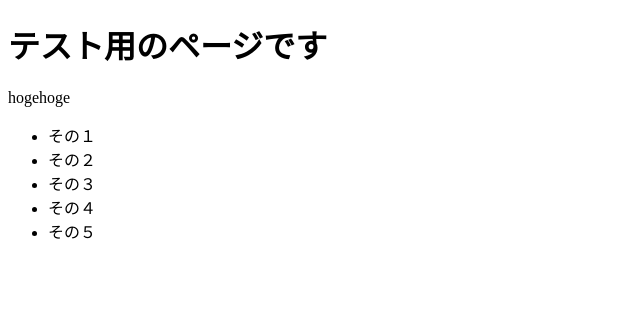
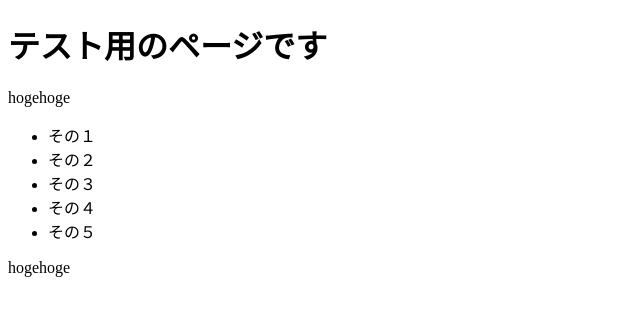
Before and after one commit to klog1006/portfolio, a plain HTML site: page index.html in a window 1280 px wide. Shown: the full height of the page, 0-640 px from the left. Drawn offline with Linux system fonts and the light colour scheme.

Commit message:
いろいろファイル増やす

```diff
--- /dev/null
+++ b/css/style.css
@@ -0,0 +1,5 @@
+body {
+	margin: 0;
+	padding: 0;
+	background-color: #999;
+}
--- a/index.html
+++ b/index.html
@@ -16,5 +16,6 @@
 		<li>その４</li>
 		<li>その５</li>
 	</ul>
+	hogehoge
 </body>
 </html>
```
